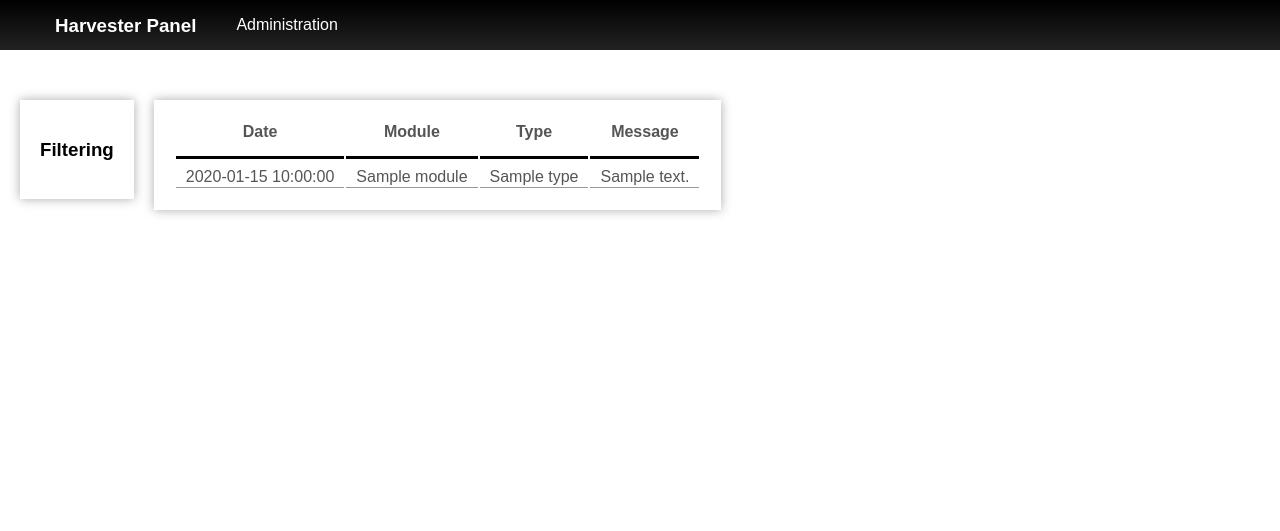
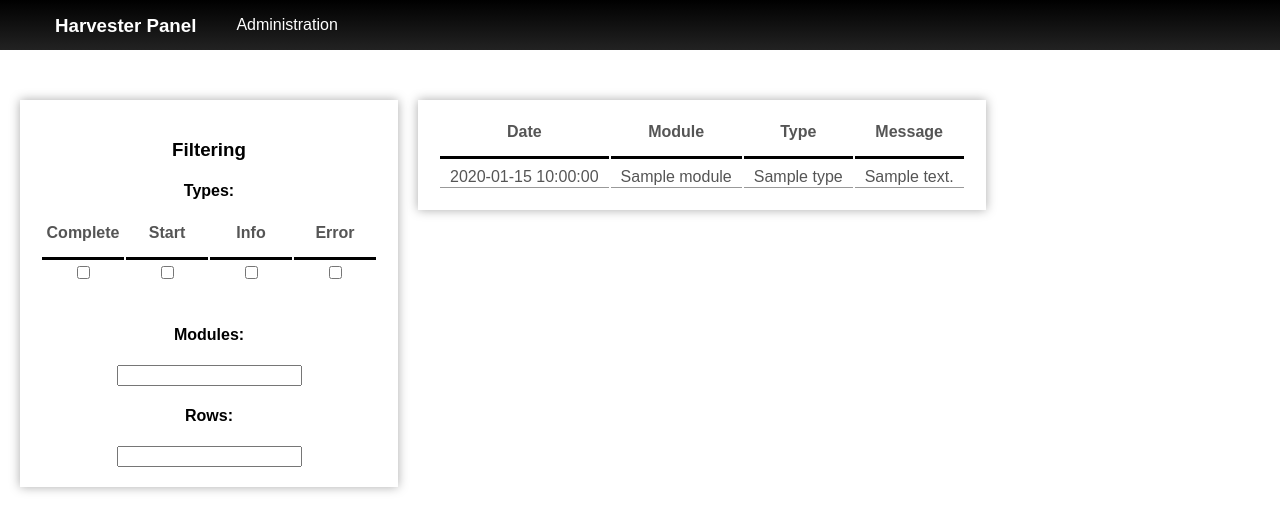
Before and after one commit to PX9e/AdvancedStatsForBronyAtHome, a Python web app: template modules/core/templates/harvester_main_view.html in a window 1280 px wide. Shown: the top 531 px of the page. Run offline with Jinja, Linux system fonts and the light colour scheme; the template is opened without the code that fills it: most values are stand-ins (such as "Sample title", 1, 10 or a date in 2020).

Commit message:
harvester panel

```diff
--- a/modules/core/static/harvester.css
+++ b/modules/core/static/harvester.css
@@ -26,7 +26,7 @@ padding:0px;
 
 .top_menu a:hover
 {
-    background-image:linear-gradient(#191919, #292929);
+    background-color:#00B8FD;
 }
 
 
@@ -93,3 +93,12 @@ color:#555555;
     width:auto;
     float:left;
 }
+
+.right_panel th
+{
+width:80px;
+text-align:center;
+padding-bottom:15px;
+border-bottom:3px solid black;
+color:#555555;
+}
--- a/modules/core/templates/harvester_main_view.html
+++ b/modules/core/templates/harvester_main_view.html
@@ -9,7 +9,7 @@
 <div class=top_menu>
 <ul>
     <li><h3>Harvester Panel</h3></li>
-    <li><p></p><a href="/">Administration</a><p></p></li>
+    <li><p></p><a href="/harvester/admin">Administration</a><p></p></li>
 </ul>
 </div>
 <div class=left_menu>
@@ -20,7 +20,30 @@
 <div class=right_panel>
 
 <h3>Filtering</h3>
+<form name="table_options">
 
+<h4>Types:</h4>
+<table>
+    <tr>
+       <th>Complete</th>
+       <th>Start</th>
+       <th>Info</th>
+       <th>Error</th>
+   </tr>
+     <tr>
+<td><input onclick="refresh()" type="checkbox" name="option1" value="Complete"></td>
+<td><input onclick="refresh()" type="checkbox" name="option2" value="Start"></td>
+<td><input onclick="refresh()" type="checkbox" name="option3" value="Info"></td>
+<td><input onclick="refresh()" type="checkbox" name="option4" value="Error"></td>
+    </tr>
+</table>
+<br>
+<h4>Modules:</h4>
+<input type="text" onchange="refresh()" name="module">
+<br>
+<h4>Rows:</h4>
+<input type="text" onchange="refresh()" name="rows">
+</form>
 
 </div>
 
@@ -45,16 +68,70 @@
 </div>
 <script type=text/javascript src="{{url_for('static', filename='jquery-1.10.2.min.js') }}"></script>
 <script>
+jQuery.ajaxSettings.traditional = true;
 
 var table_h = "<table><tr><th> Date </th><th> Module </th><th> Type </th><th> Message </th></tr>";
 var last_date = "";
 var table_back = "";
 var NbRow = 20;
+var types_to_print = new Array();
+
+
+function refresh(){
+    types_to_print = [];
+
+    if(table_options.option1.checked == true)
+    {
+        types_to_print.push("TYPE_COMPLETE");
+    }
+    if(table_options.option2.checked == true)
+    {
+        types_to_print.push("TYPE_START");
+    }
+    if(table_options.option3.checked == true)
+    {
+        types_to_print.push("TYPE_INFO");
+    }
+    if(table_options.option4.checked == true)
+    {
+        types_to_print.push("TYPE_ERROR");
+    }
+
+    if(types_to_print==[])
+    {
+        types_to_print.push("TYPE_COMPLETE");
+        types_to_print.push("TYPE_START");
+        types_to_print.push("TYPE_INFO");
+        types_to_print.push("TYPE_ERROR");
+    }
+    NbRow = parseInt(table_options.rows.value);
+
+    if(isNaN(NbRow))
+    {
+        NbRow = 20;
+    }
+
+    $('div.log_table tr:not(:first)').remove();
+    $.getJSON("/harvester/log",{type:types_to_print, module:[], limit:NbRow, module:table_options.module.value},
+      function(feedback){ $.each(feedback.reverse(), function(i, field){
+
+                 $('div.log_table tr:first').after("<tr><td> " + field.datetime + " </td><td> "+ field.module + "</td><td>" + field.type +" </td><td>"+field.message+"</td></tr>");
+
+                 if(i==NbRow)
+                 {
+                    last_date = field.datetime;
+                 }
+             }
+         );
+         })
+}
+
 function get_new_logs(){
+
     var table_d = "";
     var feedback;
 
-    $.getJSON("/harvester/log",{datetime: last_date, type:[], module:[], limit:NbRow},
+    $.getJSON("/harvester/log",{datetime: last_date, type:types_to_print, module:[], limit:NbRow, module:table_options.module.value},
       function(feedback){ $.each(feedback.reverse(), function(i, field){
 
                  $('div.log_table tr:last').remove();
--- a/modules/core/web_app.py
+++ b/modules/core/web_app.py
@@ -21,6 +21,9 @@ def app_get_stats(project):
     for i in get_collection(project):
         res += str(i)
     return res
+
+@app.route('/harvester/admin')
+def harvester_admin():
 
 
 @app.route('/harvester')
```
Also changed, not shown: modules/database/logging.py (+10 -0 lines).
